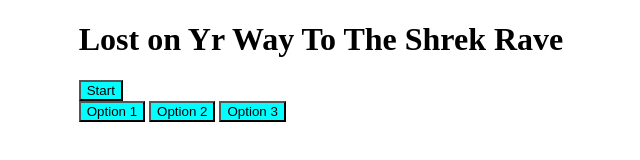
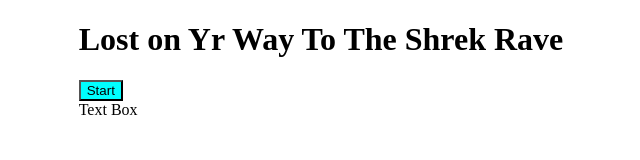
Before and after one commit to dankilberg/lost-on-yr-way-to-the-shrek-rave, a plain HTML site: page index.html in a window 1280 px wide. Both pictures are taken after a click on the button "Start". Shown: the whole page, without its empty margins (319-959 px from the left). Drawn offline with Linux system fonts and the light colour scheme.

Commit message:
function startGame test

```diff
--- a/index.html
+++ b/index.html
@@ -10,11 +10,11 @@
   <title>Lost on Yr Way To The Shrek Rave</title>
 </head>
 <body>
-  <div class=" container">
+  <div class="container">
     <h1>Lost on Yr Way To The Shrek Rave</h1>
     <button id="start-button">Start</button>
     <div id="text" style="display: none;">Text Box</div>
-    <div id="option buttons" stlye="display: none;" class="btn grid">
+    <div id="option buttons" style="display: none;" class="btn grid">
     <button class="btn">Option 1</button>
     <button class="btn">Option 2</button>
     <button class="btn">Option 3</button>
--- a/js/app.js
+++ b/js/app.js
@@ -4,17 +4,21 @@
  let start, game, end
 /*------------------------ Cached Element References ------------------------*/
 const startButton = document.querySelector('#start-button')
-const containerOne = document.querySelector('#text')
+const textEl = document.querySelector('#text')
 const optionButtonsEl = document.querySelector('#option-buttons')
 
 
 /*----------------------------- Event Listeners -----------------------------*/
 // document.addEventListener('button')
-startButton.addEventListener ('click', startGame)
+startButton.addEventListener('click', startGame)
 
 /*-------------------------------- Functions --------------------------------*/
 function startGame(){
-  const startButton =
-  textE
-
+  textEl.style.display = 'block'
+  optionButtonsEl.style.display = 'block'
+  textEl.innerHTML = "Welcome to 'Lost on Yr Way To The Shrek Rave.'"
+  optionButtonsEl.innerHTML =
+  `<button class="btn">Option 1</button>
+  <button class="btn">Option 2</button>
+  <button class="btn">Option 3</button>`
 }
```
